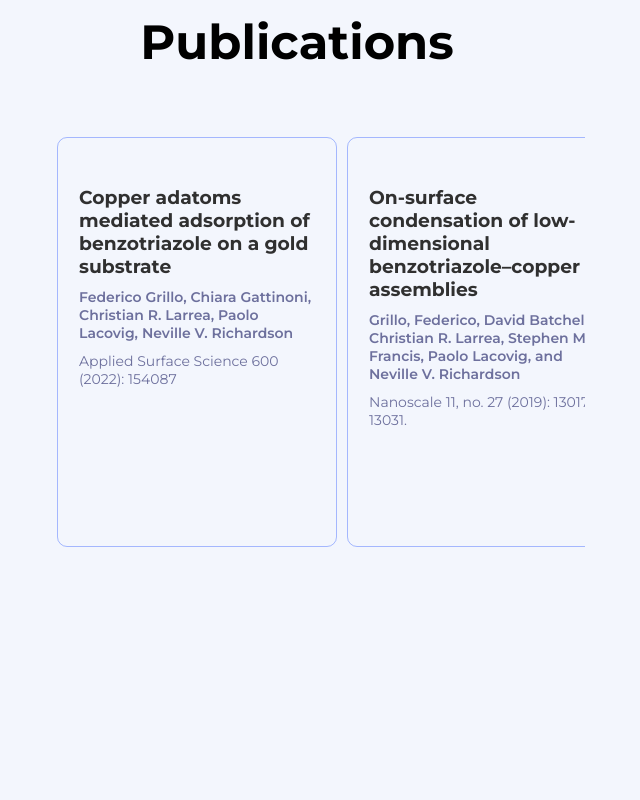
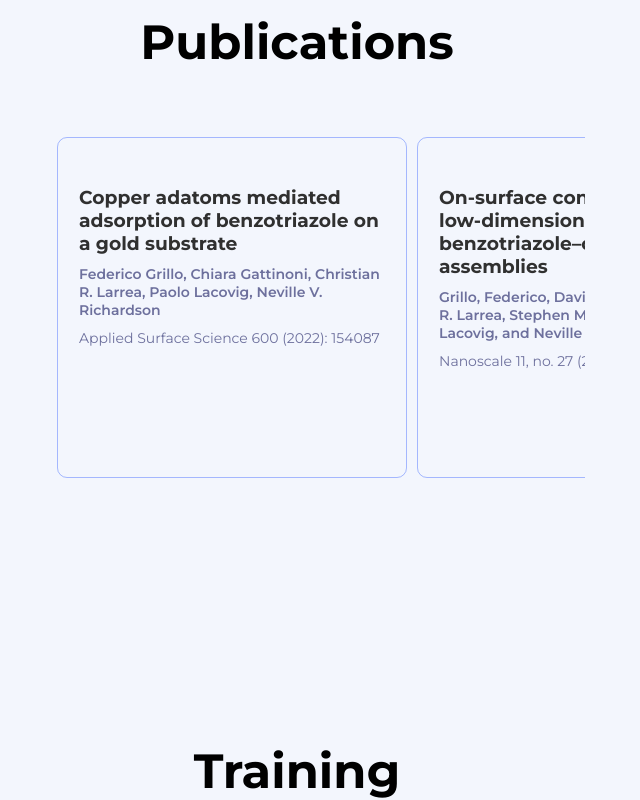
Before and after one commit to crlarrea/crlarrea.github.io, a React (Vite) app: page / in a window 768 px wide. Shown: the part 3280-4080 px from the top of the page, without its empty margins (87-727 px from the left). Built offline with nearby package versions, Linux system fonts and the light colour scheme.

Commit message:
add tablet styling

```diff
--- a/src/Tablet.scss
+++ b/src/Tablet.scss
@@ -92,7 +92,7 @@
           display: none;
         }
         div {
-          min-width: 280px;
+          min-width: 350px;
           padding: $h $xl;
           box-shadow: none;
         }
--- a/src/index.css
+++ b/src/index.css
@@ -688,7 +688,7 @@ h4 {
     display: none;
   }
   .publications article:last-of-type div, .training article:last-of-type div {
-    min-width: 280px;
+    min-width: 350px;
     padding: 48px 21px;
     box-shadow: none;
   }
```
